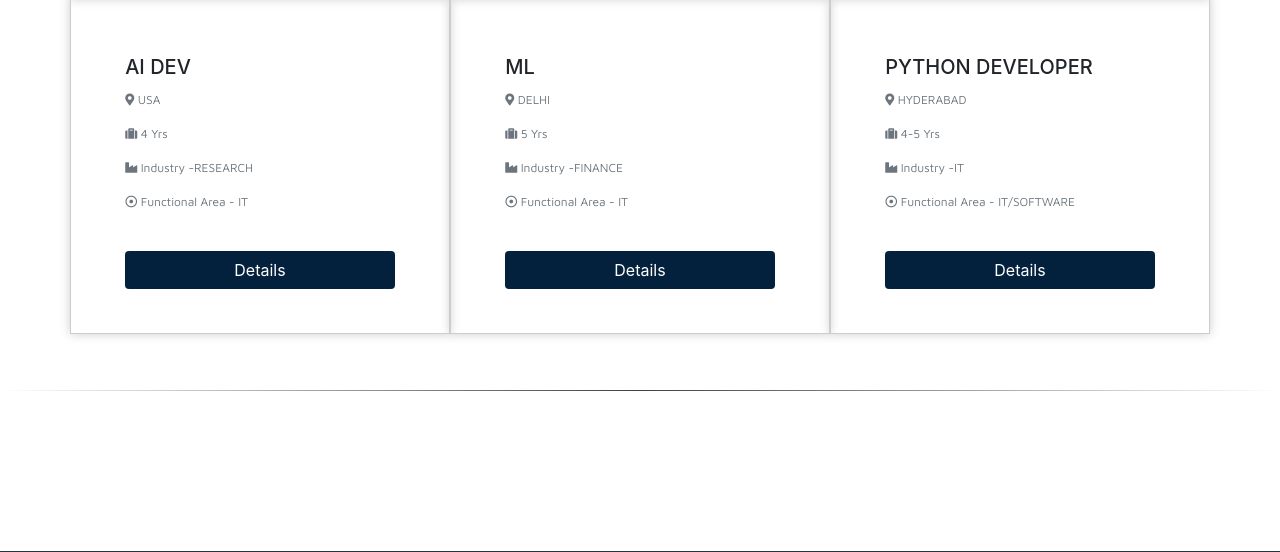
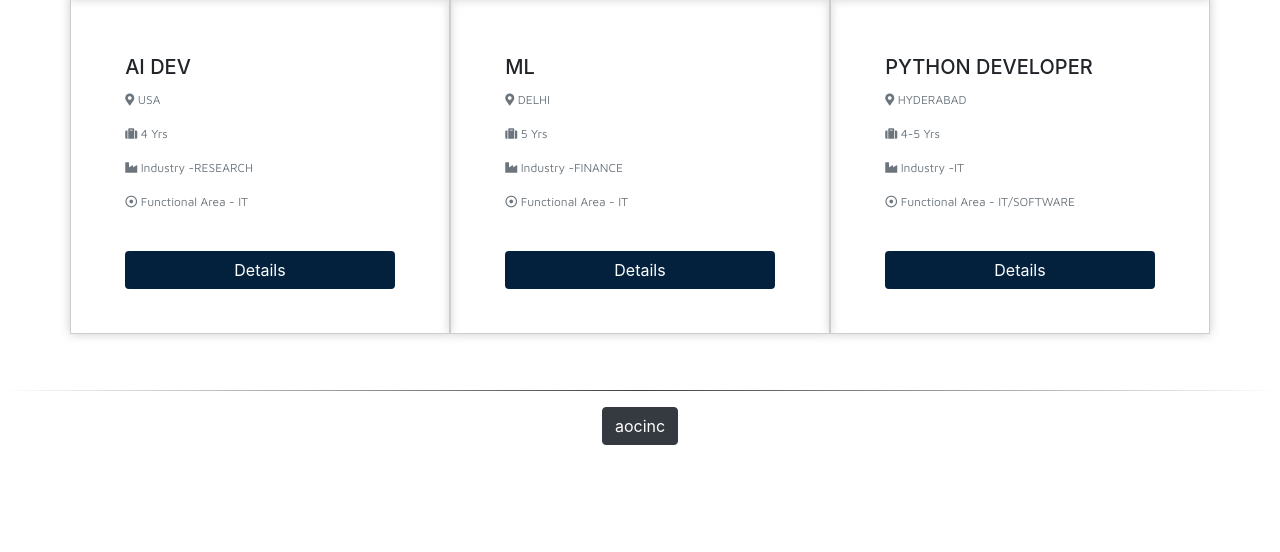
Before and after one commit to AOCINC/Aoc_Business, a Django app: page /Jobs-List in a window 1280 px wide. Shown: the part 636-1188 px from the top of the page. Run offline with Django 3.2, Linux system fonts and the light colour scheme; data comes from the database, SQL or seed files in the repository; some libraries are stand-ins or nearby versions; some web fonts are replaced.

Commit message:
jobsupload btn

```diff
--- a/Aoc_Business/JobsApp/templates/JobsApp/All_JobsList.html
+++ b/Aoc_Business/JobsApp/templates/JobsApp/All_JobsList.html
@@ -61,6 +61,9 @@
 </div>
 <br>
 <hr id="JobListAfter">
+<div class="d-flex justify-content-center">
+<a class="btn btn-dark" href="{% url 'Jobs_Upload'%}">aocinc</a>
+</div>
 <!-- Jobs list -->
 
 <!-- footer div  -->
```
